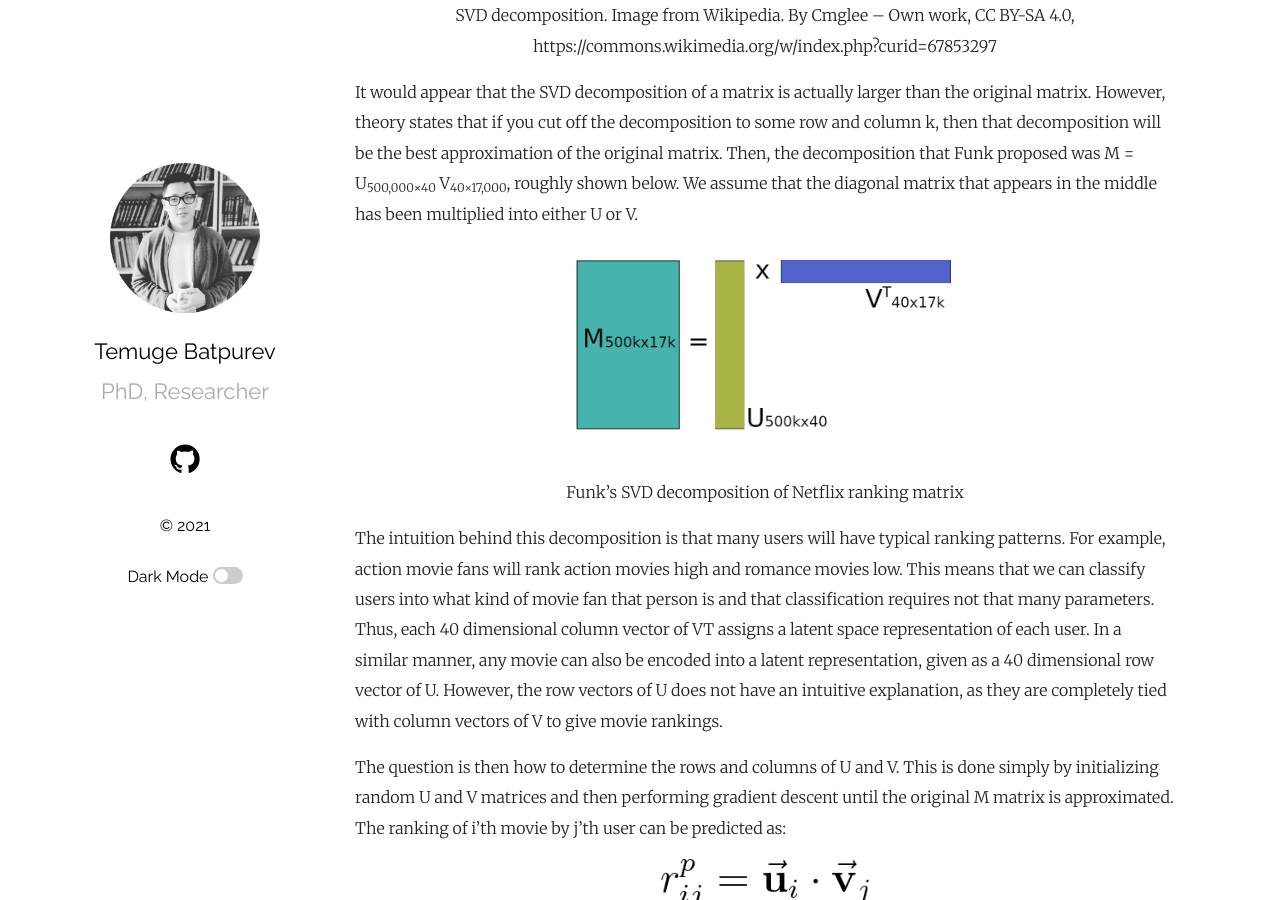
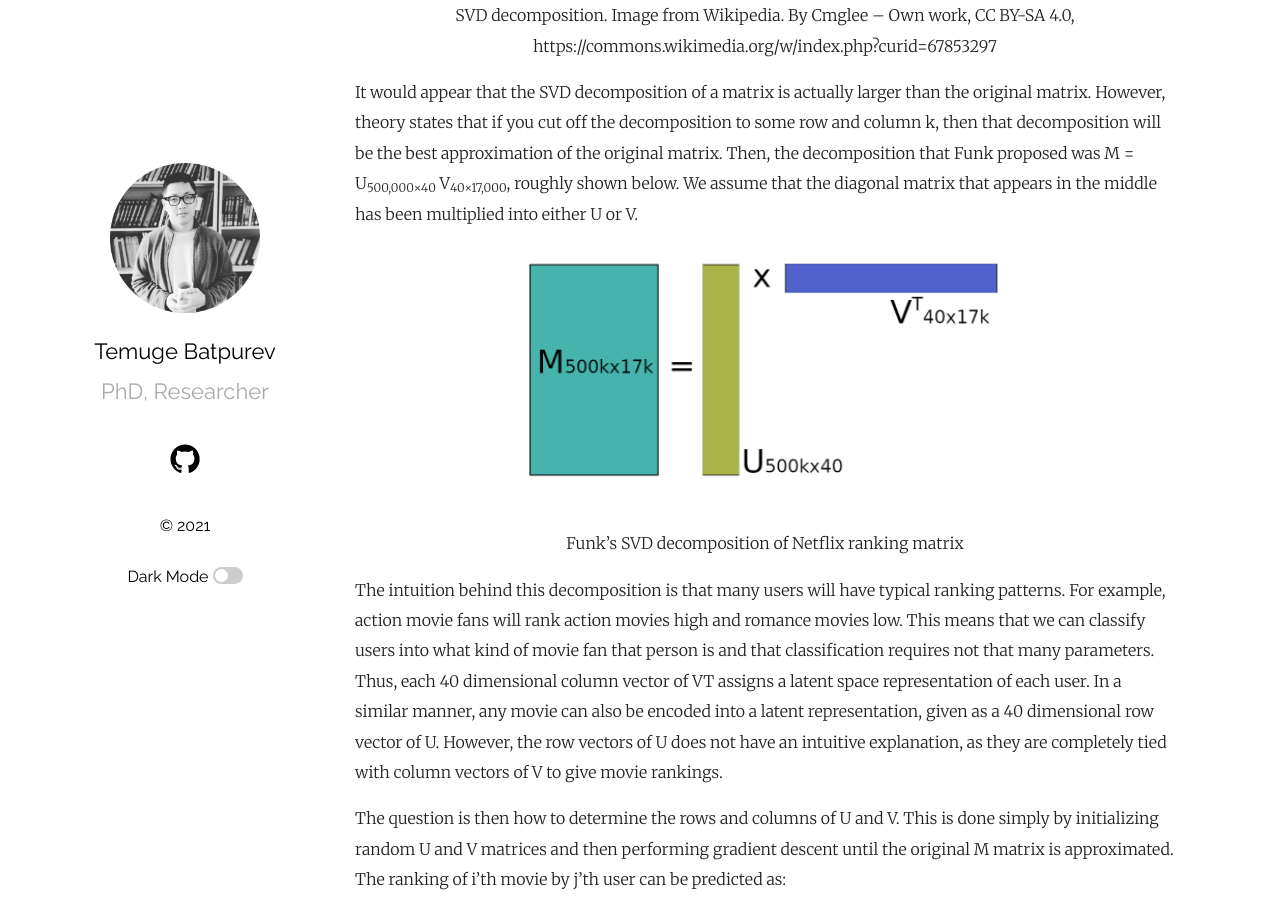
Before and after one commit to TemugeB/temugeb.github.io, a Jekyll site: the page built from _posts/2021-02-04-Funk-SVD-recommender-p1.md, in a window 1280 px wide and 900 px high, scrolled down 1786 px. Built offline with Jekyll 4.4.1, drawn with Linux system fonts in a browser that asks for light colours.

Commit message:
Update 2021-02-04-Funk-SVD-recommender-p1.md

```diff
--- a/_posts/2021-02-04-Funk-SVD-recommender-p1.md
+++ b/_posts/2021-02-04-Funk-SVD-recommender-p1.md
@@ -38,7 +38,7 @@ SVD decomposition. Image from Wikipedia. By Cmglee – Own work, CC BY-SA 4.0, h
 It would appear that the SVD decomposition of a matrix is actually larger than the original matrix. However, theory states that if you cut off the decomposition to some row and column k, then that decomposition will be the best approximation of the original matrix. Then, the decomposition that Funk proposed was M = U<sub>500,000×40</sub> V<sub>40×17,000</sub>, roughly shown below. We assume that the diagonal matrix that appears in the middle has been multiplied into either U or V.
 
 <p align="center">
-  <img src="https://github.com/TemugeB/temugeb.github.io/blob/main/_posts/images/image-2.png?raw=true" width = 400>
+  <img src="https://github.com/TemugeB/temugeb.github.io/blob/main/_posts/images/image-2.png?raw=true" width = 500>
 </p>
 <p align="center">
 Funk’s SVD decomposition of Netflix ranking matrix
@@ -61,17 +61,17 @@ Where **u**i is the i’th row of U and **v**j is the j’th column of V. The er
 We can then define a full loss function as the MSE between prediction and corresponding entries in the matrix M as:
 
 <p align="center">
-  <img src="https://github.com/TemugeB/temugeb.github.io/blob/main/_posts/images/eq3.gif?raw=true" height = 50>
+  <img src="https://github.com/TemugeB/temugeb.github.io/blob/main/_posts/images/eq3.gif?raw=true" height = 70>
 </p>
 
 Our goal is to minimize L with respect to the entries of U and V. This is a familiar problem definition for people who has done neural network training. We can write down the weights update step as:
 
 <p align="center">
-  <img src="https://github.com/TemugeB/temugeb.github.io/blob/main/_posts/images/eq4.gif?raw=true" height = 50>
+  <img src="https://github.com/TemugeB/temugeb.github.io/blob/main/_posts/images/eq4.gif?raw=true" height = 70>
 </p>
 
 <p align="center">
-  <img src="https://github.com/TemugeB/temugeb.github.io/blob/main/_posts/images/eq5.gif?raw=true" height = 50>
+  <img src="https://github.com/TemugeB/temugeb.github.io/blob/main/_posts/images/eq5.gif?raw=true" height = 70>
 </p>
 
 Since the problem is symmetric, for U and V, the u‘s and v‘s in the equation above can be replaced to obtain the update step for v‘s.
```
